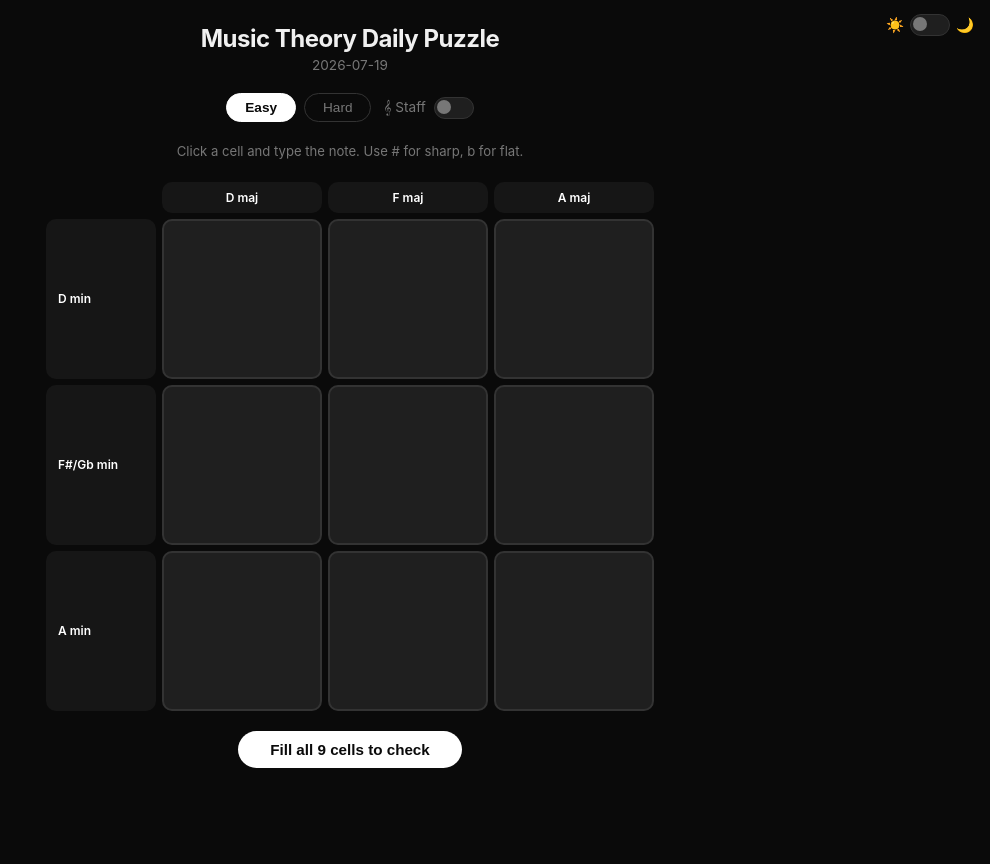
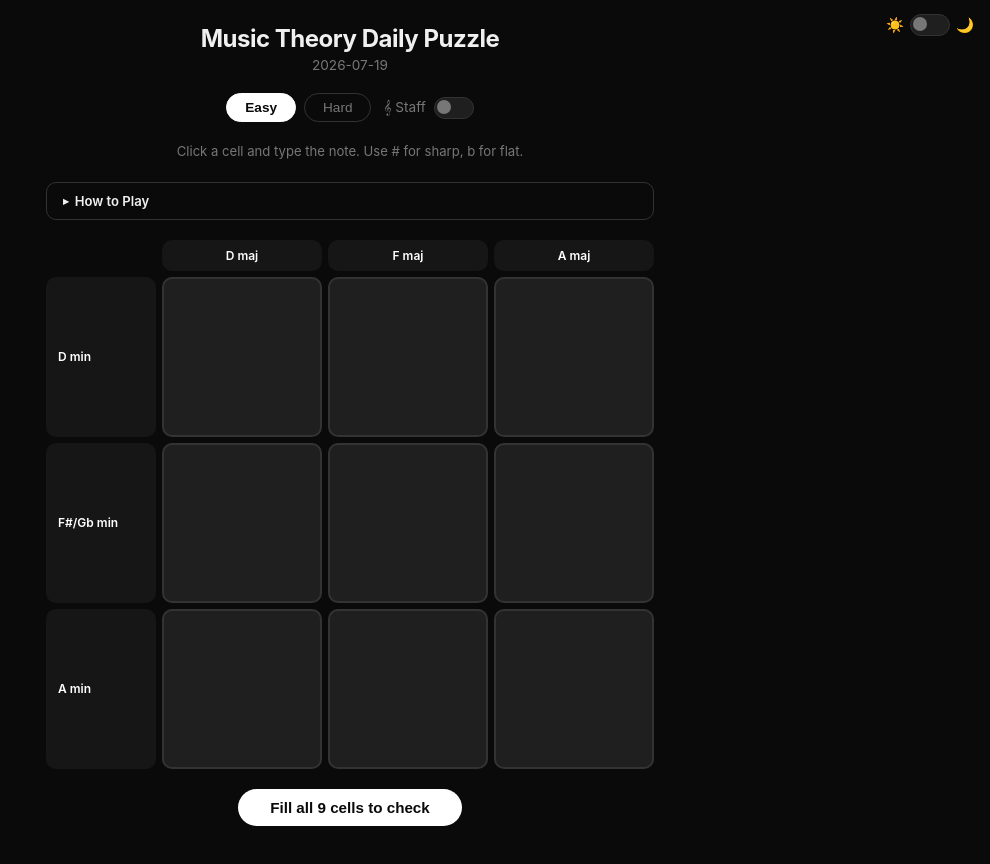
Before and after one commit to aaroncecchinibutler/music-theory-daily-puzzle, a React (Vite) app: page / in a window 1280 px wide. Shown: the top 864 px of the page, without its empty margins (290-1280 px from the left). Before the commit the page ends 816 px from the top, so only its background shows below. Built offline with nearby package versions, Linux system fonts and the light colour scheme.

Commit message:
Add collapsible How to Play rules section
Co-Authored-By: Claude Sonnet 4.6 <noreply@anthropic.com>

```diff
--- a/src/App.css
+++ b/src/App.css
@@ -183,6 +183,44 @@ header h1 {
   text-align: center;
   color: var(--text-muted);
   font-size: 0.82rem;
+  line-height: 1.5;
+}
+
+/* How to Play */
+.how-to-play {
+  border: 1.5px solid var(--border);
+  border-radius: var(--radius);
+  padding: 10px 16px;
+  font-size: 0.82rem;
+  color: var(--text-muted);
+}
+
+.how-to-play summary {
+  cursor: pointer;
+  font-weight: 600;
+  color: var(--text);
+  list-style: none;
+  display: flex;
+  align-items: center;
+  gap: 6px;
+  user-select: none;
+}
+
+.how-to-play summary::before {
+  content: '▸';
+  font-size: 0.7rem;
+  transition: transform 0.15s;
+}
+
+.how-to-play[open] summary::before {
+  transform: rotate(90deg);
+}
+
+.how-to-play ol {
+  margin: 10px 0 4px 16px;
+  display: flex;
+  flex-direction: column;
+  gap: 6px;
   line-height: 1.5;
 }
 
--- a/src/App.jsx
+++ b/src/App.jsx
@@ -426,6 +426,15 @@ export default function App() {
           : 'Click a cell to select it. Use ↑ ↓ to change the note by half step.'}
       </p>
 
+      <details className="how-to-play">
+        <summary>How to Play</summary>
+        <ol>
+          <li>Each cell must contain a note that belongs to <strong>both</strong> its row chord and its column chord.</li>
+          <li>Every note in a chord must appear <strong>exactly once</strong> across its row (or column) — no repeats, no omissions.</li>
+          <li>Notes are enharmonically equivalent — C# and D♭ are the same note.</li>
+        </ol>
+      </details>
+
       <div
         className="grid"
         style={{ gridTemplateColumns: `minmax(110px,auto) repeat(${size}, 1fr)` }}
```
